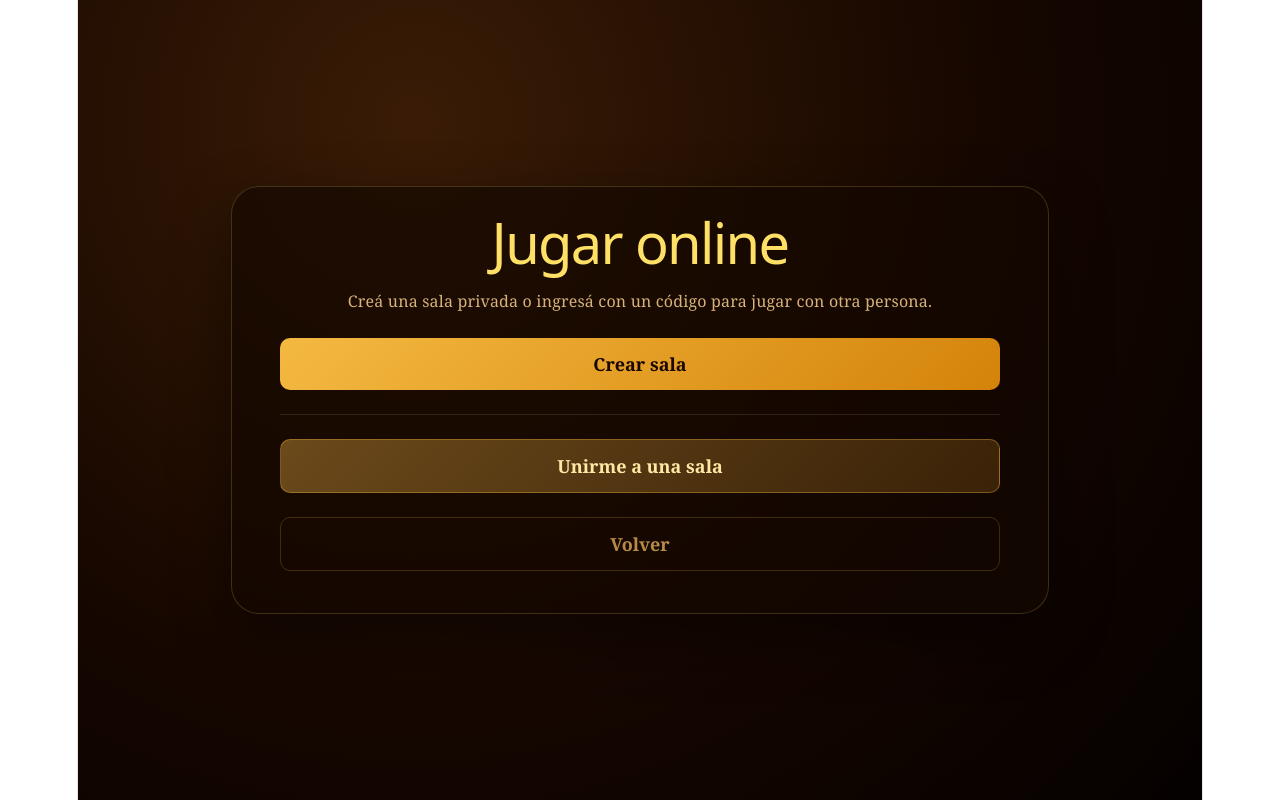
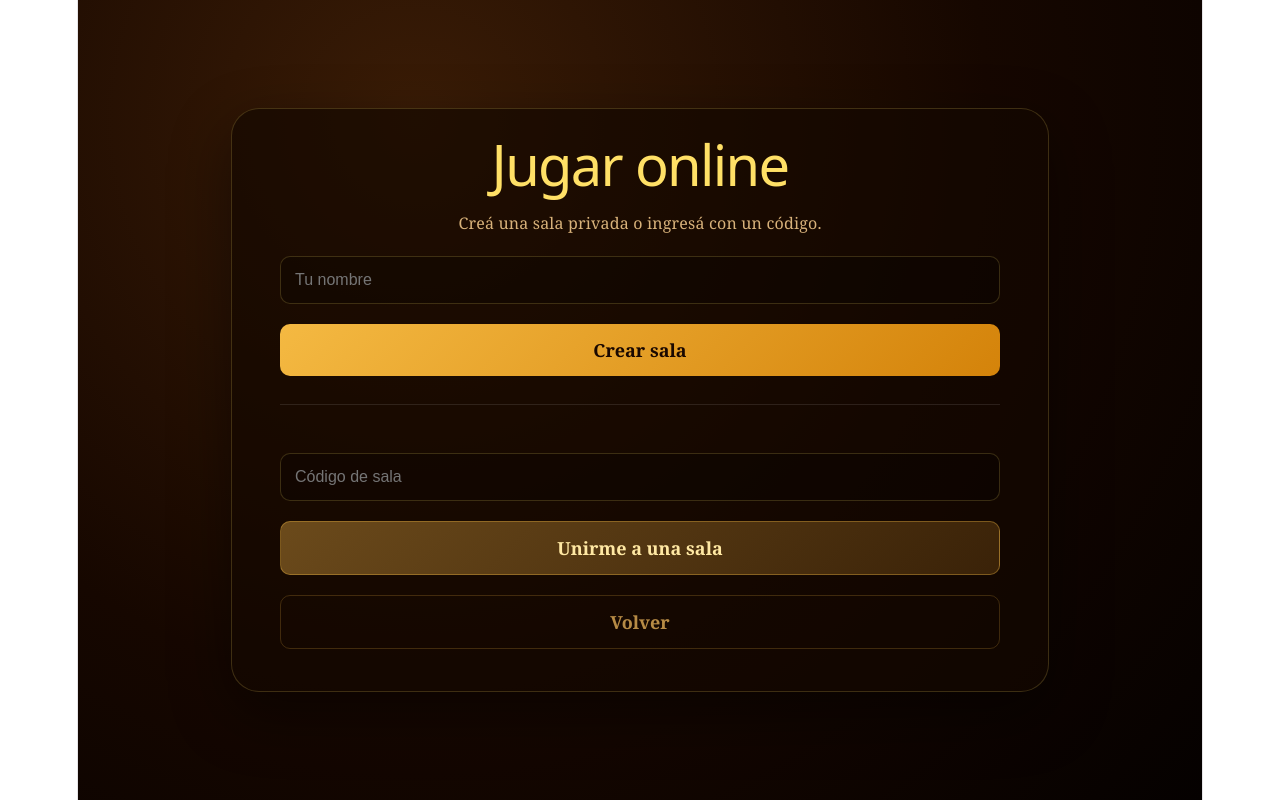
Before and after one commit to andilello/kuky-burako-online, a React (Vite) app: page / in a window 1280 px wide. Both pictures are taken after a click on the button "Jugar online". Built offline with nearby package versions, Linux system fonts and the light colour scheme.

Commit message:
rooms for online

```diff
--- a/src/App.tsx
+++ b/src/App.tsx
@@ -1,5 +1,5 @@
 import OnlineLobbyScreen from "./screens/OnlineLobbyScreen";
-import { createRoom } from "./online";
+import { createRoom, joinRoom } from "./online";
 import { useState, useCallback, useEffect } from "react";
 import { buildDeck, shuffle } from "./deck";
 import { tileValue, handPenalty, groupSum } from "./scoring";
@@ -106,13 +106,42 @@ const HBTN={padding:"4px 8px",background:"rgba(244,185,66,.08)",
 
 // ─── MAIN ─────────────────────────────────────────────────────────────────────
 export default function App() {
-  async function testOnline() {
-    const room = await createRoom();
+  async function testOnline(playerName: string) {
+    if (!playerName.trim()) {
+      alert("Ingresá tu nombre");
+      return;
+    }
+
+    const room = await createRoom(playerName);
+
+    if (!room) {
+      alert("No se pudo crear la sala");
+      return;
+    }
 
     console.log("ROOM CREADA:", room);
 
-    alert(`Sala creada: ${room?.code}`);
-    setScreen("login");
+    alert(`Sala creada: ${room.code}`);
+  }
+  async function handleJoinRoom(code: string, playerName: string) {
+    if (!playerName.trim()) {
+      alert("Ingresá tu nombre");
+      return;
+    }
+
+    if (!code.trim()) {
+      alert("Ingresá un código de sala");
+      return;
+    }
+
+    const result = await joinRoom(code, playerName);
+
+    if (result.error) {
+      alert(result.error);
+      return;
+    }
+
+    alert("Te uniste a la sala correctamente");
   }
   const [screen,setScreen]=useState("welcome");
   const [game,setGame]=useState(null);
@@ -147,10 +176,10 @@ export default function App() {
   );
   if(screen==="online") return (
     <OnlineLobbyScreen
-      onCreateRoom={testOnline}
-      onJoinRoom={() => alert("Próximo paso: unirse a sala")}
-      onBack={() => setScreen("welcome")}
-    />
+    onCreateRoom={testOnline}
+    onJoinRoom={handleJoinRoom}
+    onBack={() => setScreen("welcome")}
+  />
   );
   if(screen==="login") return <LoginScreen onStart={start}/>;
   if(screen==="mode") return <ModeSelectScreen onSelect={chooseMode}/>;
--- a/src/online.ts
+++ b/src/online.ts
@@ -1,10 +1,11 @@
 import { supabase } from "./supabase";
 
-export async function createRoom() {
-  const code = Math.random()
-    .toString(36)
-    .substring(2, 8)
-    .toUpperCase();
+function generateRoomCode() {
+  return Math.random().toString(36).substring(2, 8).toUpperCase();
+}
+
+export async function createRoom(playerName: string) {
+  const code = generateRoomCode();
 
   const { data, error } = await supabase
     .from("rooms")
@@ -12,7 +13,14 @@ export async function createRoom() {
       {
         code,
         state: {
-          players: [],
+          players: [
+            {
+              id: "player1",
+              name: playerName,
+              role: "host",
+            },
+          ],
+          status: "waiting",
         },
       },
     ])
@@ -20,9 +28,57 @@ export async function createRoom() {
     .single();
 
   if (error) {
-    console.error(error);
+    console.error("Error creando sala:", error);
     return null;
   }
 
   return data;
 }
+
+export async function joinRoom(code: string, playerName: string) {
+  const cleanCode = code.trim().toUpperCase();
+
+  const { data: room, error: findError } = await supabase
+    .from("rooms")
+    .select("*")
+    .eq("code", cleanCode)
+    .single();
+
+  if (findError || !room) {
+    console.error("Sala no encontrada:", findError);
+    return { room: null, error: "Sala no encontrada" };
+  }
+
+  const currentPlayers = room.state?.players || [];
+
+  if (currentPlayers.length >= 2) {
+    return { room: null, error: "La sala ya está completa" };
+  }
+
+  const updatedState = {
+    ...room.state,
+    players: [
+      ...currentPlayers,
+      {
+        id: "player2",
+        name: playerName,
+        role: "guest",
+      },
+    ],
+    status: "ready",
+  };
+
+  const { data: updatedRoom, error: updateError } = await supabase
+    .from("rooms")
+    .update({ state: updatedState })
+    .eq("code", cleanCode)
+    .select()
+    .single();
+
+  if (updateError) {
+    console.error("Error uniéndose a sala:", updateError);
+    return { room: null, error: "No se pudo unir a la sala" };
+  }
+
+  return { room: updatedRoom, error: null };
+}
--- a/src/screens/OnlineLobbyScreen.tsx
+++ b/src/screens/OnlineLobbyScreen.tsx
@@ -1,40 +1,91 @@
-export default function OnlineLobbyScreen({ onCreateRoom, onJoinRoom, onBack }: any) {
+import { useState } from "react";
+
+export default function OnlineLobbyScreen({
+  onCreateRoom,
+  onJoinRoom,
+  onBack,
+}: any) {
+  const [playerName, setPlayerName] = useState("");
+  const [roomCode, setRoomCode] = useState("");
+
   return (
-      <div style={{
+    <div
+      style={{
         minHeight: "100vh",
         display: "flex",
         alignItems: "center",
         justifyContent: "center",
-        background: "radial-gradient(circle at 30% 15%,#3a1c06,#160700 55%,#050100)",
+        background:
+          "radial-gradient(circle at 30% 15%,#3a1c06,#160700 55%,#050100)",
         color: "#f4b942",
         fontFamily: "'Playfair Display',Georgia,serif",
         padding: 24,
-        boxSizing: "border-box"
-      }}>
-        <div style={{
+        boxSizing: "border-box",
+      }}
+    >
+      <div
+        style={{
           width: "100%",
           maxWidth: 720,
           background: "rgba(20,8,0,.68)",
           border: "1px solid rgba(255,224,102,.18)",
           borderRadius: 28,
           padding: "42px 48px",
-          boxShadow: "0 22px 60px rgba(0,0,0,.45)"
-        }}>
-          <h1 style={{ textAlign: "center", color: "#ffe066", marginTop: 0 }}>
+          boxShadow: "0 22px 60px rgba(0,0,0,.45)",
+        }}
+      >
+        <h1
+          style={{
+            textAlign: "center",
+            color: "#ffe066",
+            marginTop: 0,
+          }}
+        >
           Jugar online
         </h1>
 
-          <p style={{ textAlign: "center", color: "#d8b27a", fontSize: 16 }}>
-            Creá una sala privada o ingresá con un código para jugar con otra persona.
+        <p
+          style={{
+            textAlign: "center",
+            color: "#d8b27a",
+            fontSize: 16,
+          }}
+        >
+          Creá una sala privada o ingresá con un código.
         </p>
 
-          <button onClick={onCreateRoom} style={buttonStyle}>
+        <input
+          placeholder="Tu nombre"
+          value={playerName}
+          onChange={(e) => setPlayerName(e.target.value)}
+          style={inputStyle}
+        />
+
+        <button
+          onClick={() => onCreateRoom(playerName)}
+          style={buttonStyle}
+        >
           Crear sala
         </button>
 
-          <div style={{ margin: "24px 0", borderTop: "1px solid rgba(255,255,255,.1)" }} />
+        <div
+          style={{
+            margin: "28px 0",
+            borderTop: "1px solid rgba(255,255,255,.1)",
+          }}
+        />
 
-          <button onClick={onJoinRoom} style={secondaryButtonStyle}>
+        <input
+          placeholder="Código de sala"
+          value={roomCode}
+          onChange={(e) => setRoomCode(e.target.value.toUpperCase())}
+          style={inputStyle}
+        />
+
+        <button
+          onClick={() => onJoinRoom(roomCode, playerName)}
+          style={secondaryButtonStyle}
+        >
           Unirme a una sala
         </button>
 
@@ -46,9 +97,21 @@ export default function OnlineLobbyScreen({ onCreateRoom, onJoinRoom, onBack }:
   );
 }
 
+const inputStyle = {
+  width: "100%",
+  padding: "14px",
+  marginTop: 20,
+  borderRadius: 10,
+  border: "1px solid rgba(255,224,102,.18)",
+  background: "rgba(0,0,0,.25)",
+  color: "#ffe8a3",
+  fontSize: 16,
+  boxSizing: "border-box" as const,
+};
+
 const buttonStyle = {
   width: "100%",
-    marginTop: 24,
+  marginTop: 20,
   padding: "14px 18px",
   background: "linear-gradient(135deg,#f4b942,#d4830a)",
   border: "none",
@@ -62,7 +125,6 @@ export default function OnlineLobbyScreen({ onCreateRoom, onJoinRoom, onBack }:
 
 const secondaryButtonStyle = {
   ...buttonStyle,
-    marginTop: 0,
   background: "linear-gradient(135deg,#6b4a1b,#3a2208)",
   color: "#ffe8a3",
   border: "1px solid rgba(244,185,66,.35)",
@@ -70,7 +132,6 @@ export default function OnlineLobbyScreen({ onCreateRoom, onJoinRoom, onBack }:
 
 const backButtonStyle = {
   ...buttonStyle,
-    marginTop: 24,
   background: "transparent",
   color: "#b78b45",
   border: "1px solid rgba(244,185,66,.2)",
```
Lines whose indentation alone changed are shown as unchanged.
